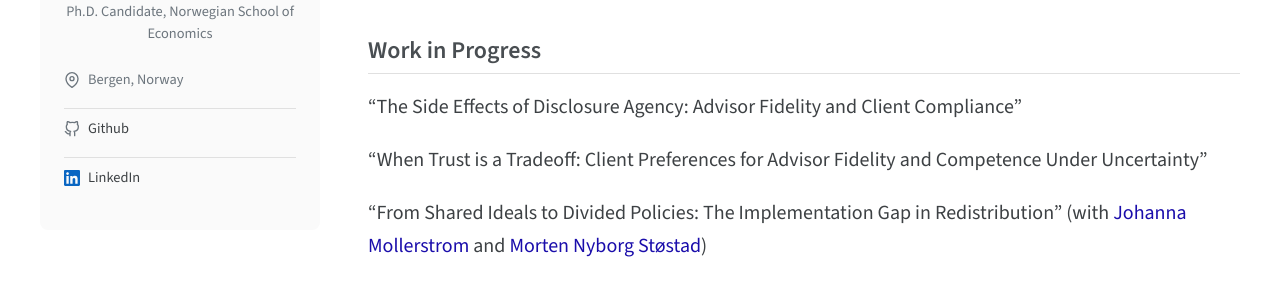
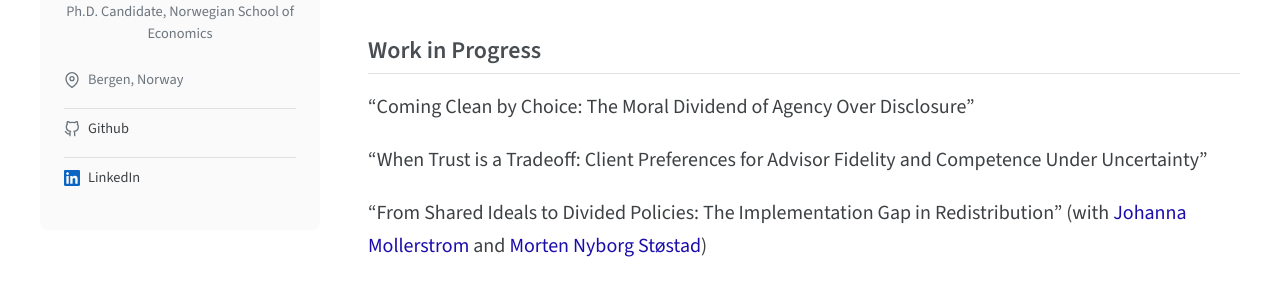
Before and after one commit to barnabas-bakucz/barnabas-bakucz.github.io, a Jekyll site: the page built from index.md, in a window 1280 px wide. Shown: the part 344-632 px from the top of the page. Built offline with Jekyll 4.4.1, drawn with Linux system fonts in a browser that asks for light colours.

Commit message:
update cv

```diff
--- a/index.md
+++ b/index.md
@@ -10,7 +10,7 @@ My research interests lie at the intersection of behavioral and public economics
 
 ## Work in Progress
 
-"The Side Effects of Disclosure Agency: Advisor Fidelity and Client Compliance"
+"Coming Clean by Choice: The Moral Dividend of Agency Over Disclosure"
 
 "When Trust is a Tradeoff: Client Preferences for Advisor Fidelity and Competence Under Uncertainty"
 
```
